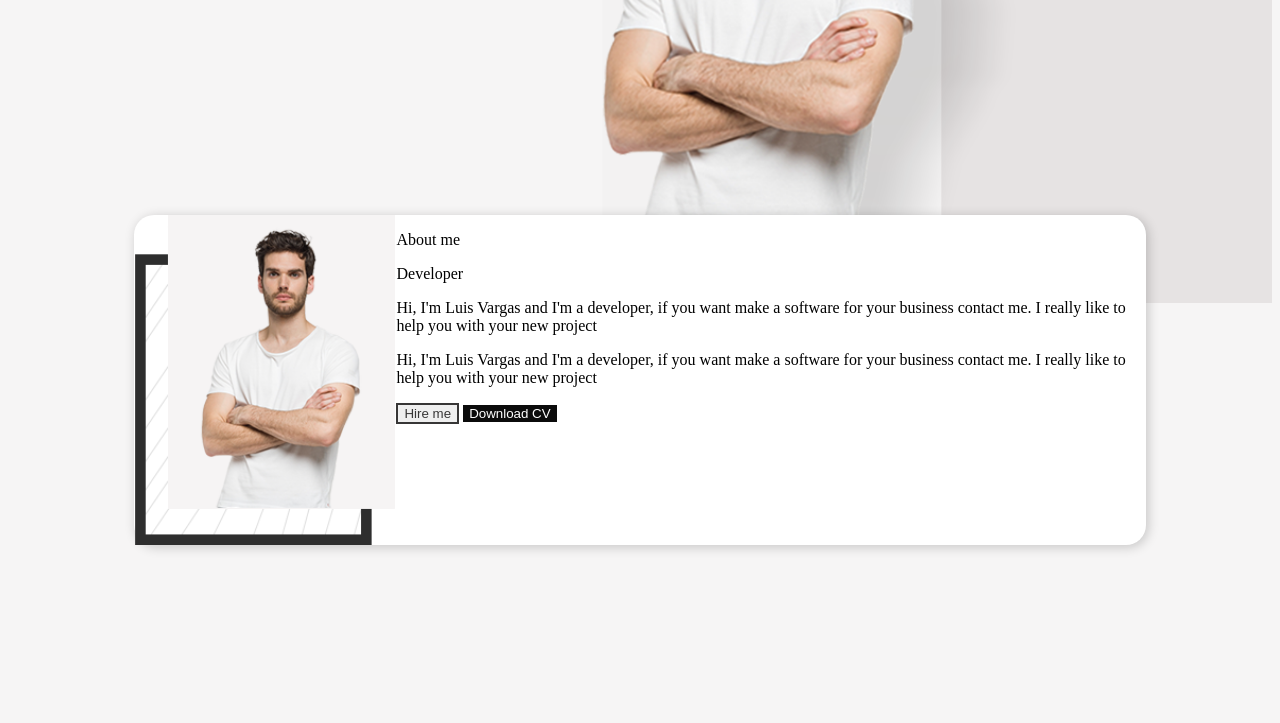
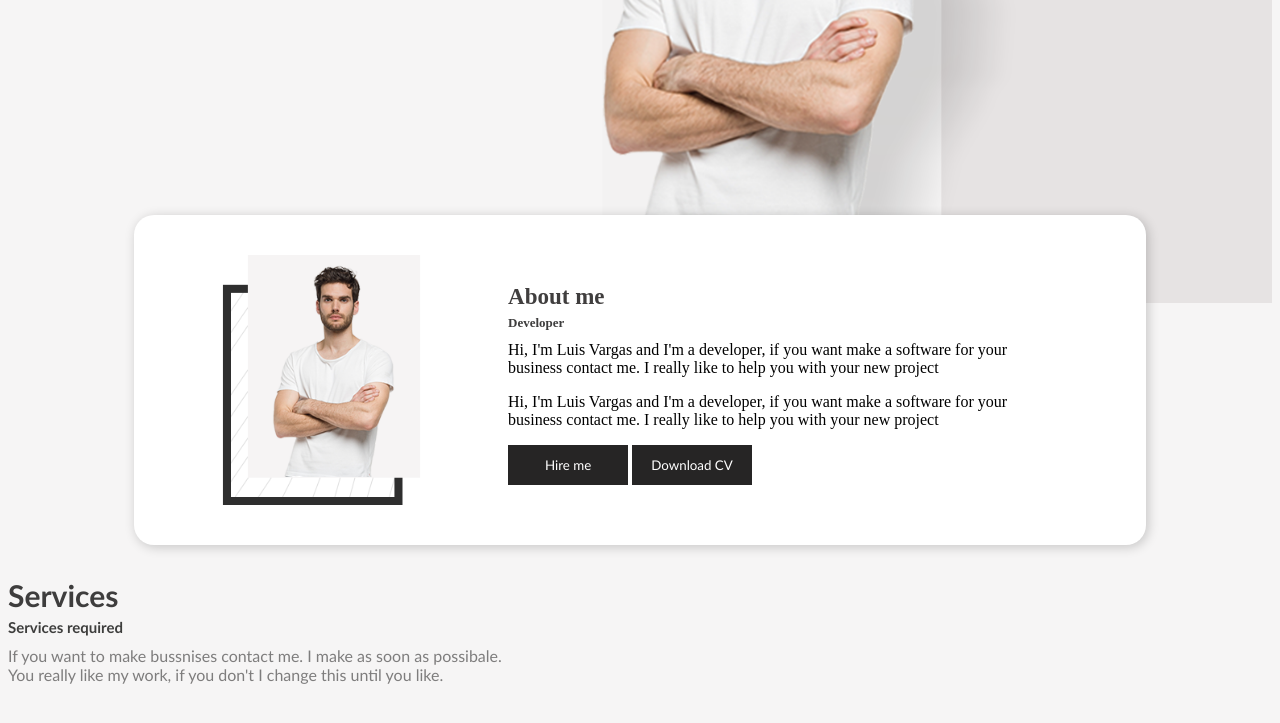
Before and after one commit to lmvargass/portafolio, a plain HTML site: page index.html in a window 1280 px wide. Shown: the part 457-1180 px from the top of the page. Before the commit the page ends 1022 px from the top, so only its background shows below. Drawn offline with Linux system fonts and the light colour scheme.

Commit message:
Task 4: Services container added

```diff
--- a/index.html
+++ b/index.html
@@ -43,5 +43,14 @@
             <button class="down-cv">Download CV</button>
         </div>
     </div>
+
+    <div class="services-text">
+	<!-- services -->
+	<div class="services-text">
+		<p>Services</p>
+		<p>Services required</p>
+		<p>If you want to make bussnises contact me. I make as soon as possibale. You really like my work, if you don't I change this until you like.</p>
+	</div>
+    </div>
 </body>
 </html>
--- a/style.css
+++ b/style.css
@@ -141,4 +141,80 @@ button:active{
     display: flex;
     margin: -7% auto 20px auto;
     position: relative;
+    justify-content:space-evenly;
+    align-items: center;
 }
+
+.about-container img{
+    height: 250px;
+}
+
+.about-text{
+    width:550px;
+}
+
+.about-text p:nth-child(1){
+    color: #403e3e;
+    font-family:myriad pro;
+    font-weight:bold;
+    font-size: 23px;
+    line-height: 0px;
+}
+
+
+.about-text p:nth-child(2){
+    color: #3e3d3d;
+    font-size: 13px;
+    font-family: myriad pro;
+    font-weight: bold;
+    line-height: 5px;
+}
+
+
+.about-text p:nth-child(3)
+.about-text p:nth-child(4){
+    color: #7e7d7d;
+    font-family: calibri;
+    font-size: 16px;
+}
+
+.about-text button{
+    width: 120px;
+    height: 40px;
+    color: #FFFFFF;
+    outline: none;
+    border:none;
+    font-family: calibri;
+    background-color: #262525;
+}
+
+.services{
+    height: 600px;
+    background-color: #FFFFFF;
+}
+
+.services-text p:nth-child(1){
+    font-family: calibri;
+    font-weight: bold;
+    color: #3e3d3d;
+    font-size: 30px;
+    line-height: 0px;
+}
+
+.services-text p:nth-child(2){
+    font-family: calibri;
+    font-weight: bold;
+    color: #3e3e3d;
+    font-size: 15px;
+    line-height: 5px;
+}
+
+.services-text p:nth-child(3){
+    font-family: calibri;
+    color: #7e7d7d;
+}
+
+.services-text{
+    width: 500px;
+    margin: 50px 0px;
+}
```
